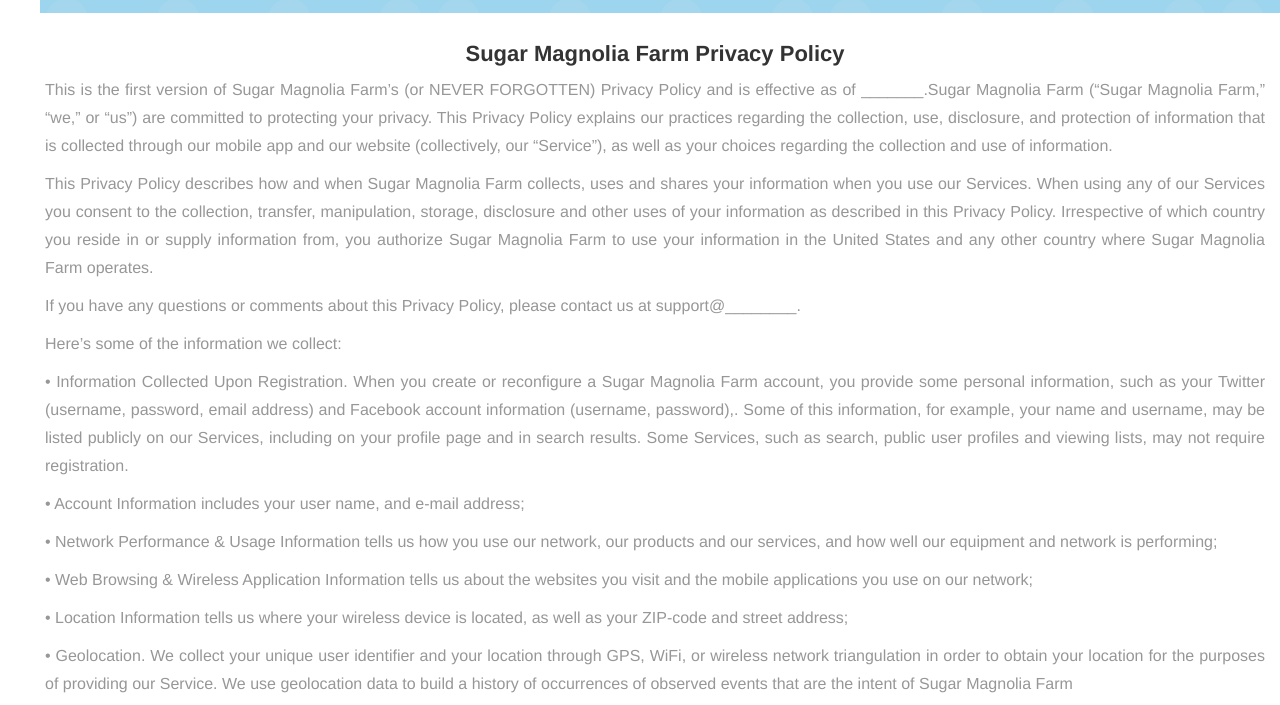
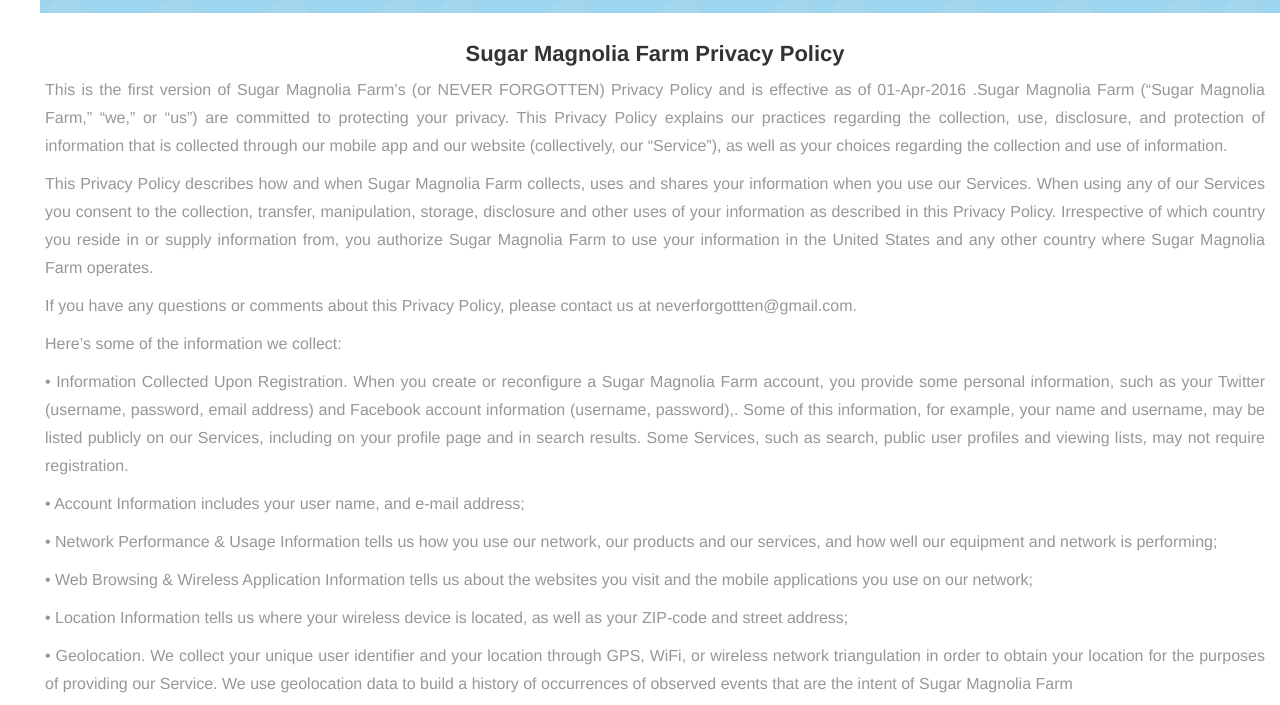
Before and after one commit to neverforgottten/neverforgottten, a plain HTML site: page privacy-policy.html in a window 1280 px wide. Shown: the part 53-758 px from the top of the page. Drawn offline with nearby package versions, Linux system fonts and the light colour scheme.

Commit message:
changes content

```diff
--- a/privacy-policy.html
+++ b/privacy-policy.html
@@ -306,13 +306,13 @@
 
 <p>
 
-This is the first version of Sugar Magnolia Farm’s (or NEVER FORGOTTEN) Privacy Policy and is effective as of _______.Sugar Magnolia Farm (“Sugar Magnolia Farm,” “we,” or “us”) are committed to protecting your privacy. This Privacy Policy explains our practices regarding the collection, use, disclosure, and protection of information that is collected through our mobile app and our website (collectively, our “Service”), as well as your choices regarding the collection and use of information. </p>
+This is the first version of Sugar Magnolia Farm’s (or NEVER FORGOTTEN) Privacy Policy and is effective as of 01-Apr-2016 .Sugar Magnolia Farm (“Sugar Magnolia Farm,” “we,” or “us”) are committed to protecting your privacy. This Privacy Policy explains our practices regarding the collection, use, disclosure, and protection of information that is collected through our mobile app and our website (collectively, our “Service”), as well as your choices regarding the collection and use of information. </p>
 
 <p>
 
 This Privacy Policy describes how and when Sugar Magnolia Farm collects, uses and shares your information when you use our Services. When using any of our Services you consent to the collection, transfer, manipulation, storage, disclosure and other uses of your information as described in this Privacy Policy. Irrespective of which country you reside in or supply information from, you authorize Sugar Magnolia Farm to use your information in the United States and any other country where Sugar Magnolia Farm operates.</p>
 
-<p>If you have any questions or comments about this Privacy Policy, please contact us at support@________.</p>
+<p>If you have any questions or comments about this Privacy Policy, please contact us at neverforgottten@gmail.com.</p>
 
 <p>Here’s some of the information we collect:</p>
 <p>• Information Collected Upon Registration. When you create or reconfigure a Sugar Magnolia Farm account, you provide some personal information, such as your Twitter (username, password, email address) and Facebook account information (username, password),. Some of this information, for example, your name and username, may be listed publicly on our Services, including on your profile page and in search results. Some Services, such as search, public user profiles and viewing lists, may not require registration.</p>
```
